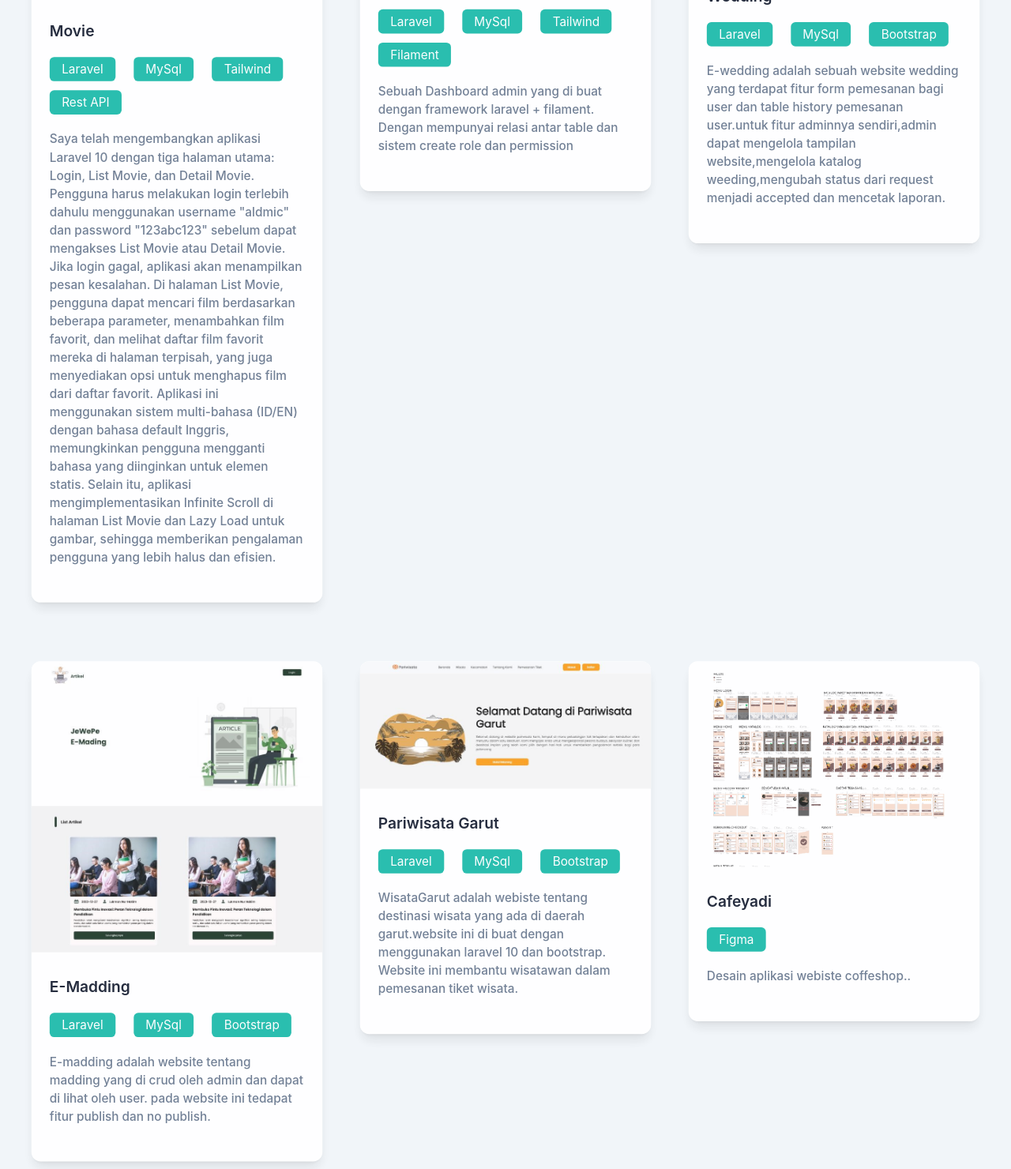
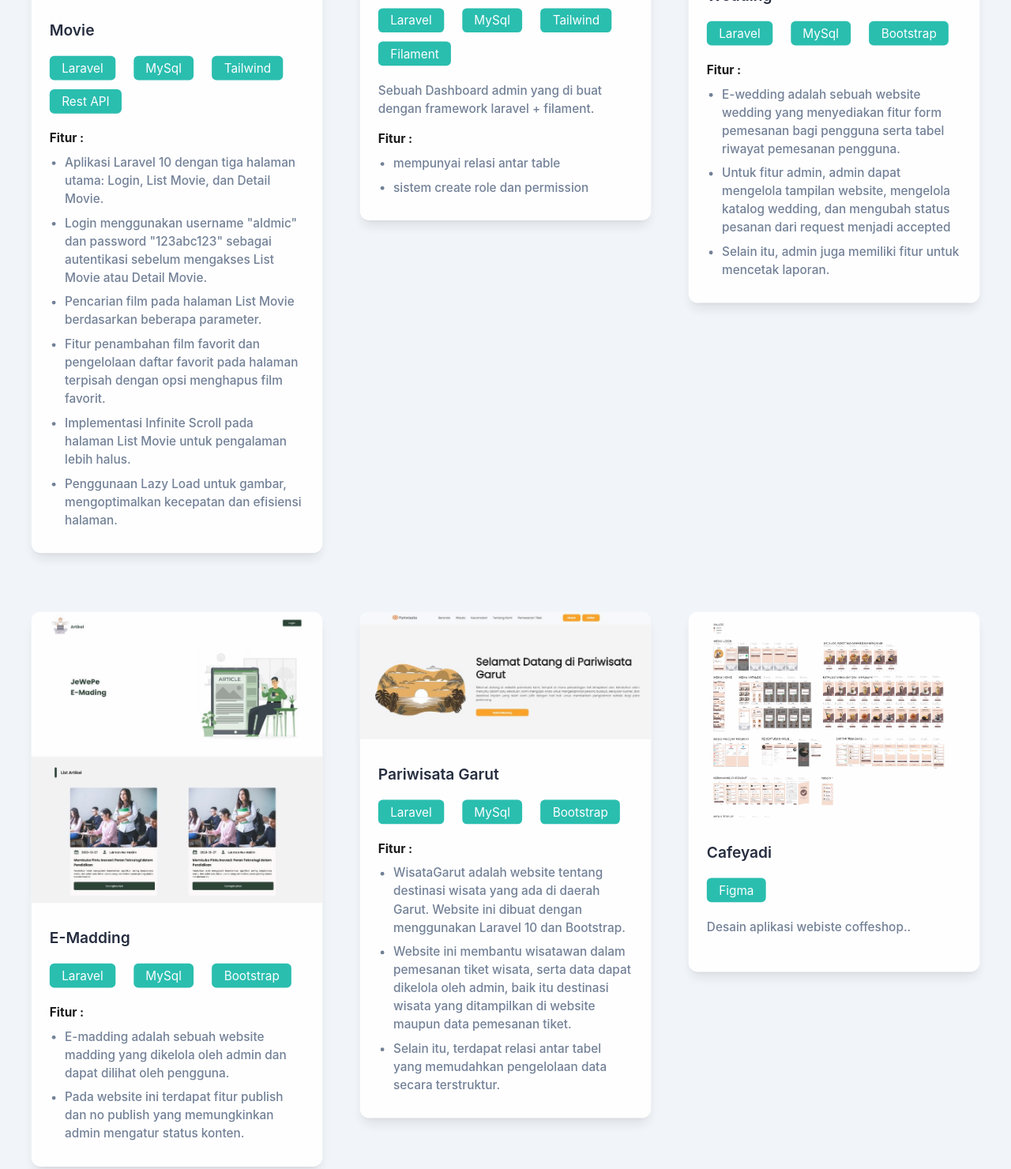
Before and after one commit to Lukmannn12/MyPortofolio, a website: page index.html in a window 1280 px wide. Shown: the part 2620-4100 px from the top of the page at 79% size. Drawn offline with nearby package versions, Linux system fonts and the light colour scheme.

Commit message:
Menambahkan skill

```diff
--- a/index.html
+++ b/index.html
@@ -194,6 +194,9 @@
                     <img class="max-w-[120px] mx-4 py-4 grayscale opacity-60
                     transition hover:grayscale-0 hover:opacity-100 lg:mx-6 xl:mx-8"
                     src="image/nextjs.svg" alt="Next js">
+                    <img class="max-w-[120px] mx-4 py-4 grayscale opacity-60
+                    transition hover:grayscale-0 hover:opacity-100 lg:mx-6 xl:mx-8"
+                    src="image/vite-svgrepo-com.svg" alt="Vite js">
                 </div>
             </div>
         </div>
@@ -231,9 +234,16 @@
                             <h4 class="text-base text-white py-1 px-4
                             bg-primary rounded-md mr-3">Rest API</h4>
                             </div>
-                            <p class="font-medium text-base mb-4 text-secondary ">Saya telah mengembangkan aplikasi Laravel 10 dengan tiga halaman utama:
-                                Login, List Movie, dan Detail Movie. Pengguna harus melakukan login terlebih dahulu menggunakan username "aldmic" dan password "123abc123" sebelum dapat mengakses List Movie atau Detail Movie. Jika login gagal, aplikasi akan menampilkan pesan kesalahan. Di halaman List Movie, pengguna dapat mencari film berdasarkan beberapa parameter, menambahkan film favorit, dan melihat daftar film favorit mereka di halaman terpisah, yang juga menyediakan opsi untuk menghapus film dari daftar favorit. Aplikasi ini menggunakan sistem multi-bahasa (ID/EN) dengan bahasa default Inggris, memungkinkan pengguna mengganti bahasa yang diinginkan untuk elemen statis. Selain itu, aplikasi mengimplementasikan Infinite Scroll di halaman List Movie dan Lazy Load untuk gambar,
-                                 sehingga memberikan pengalaman pengguna yang lebih halus dan efisien.</p>
+                            <h2 class="font-bold">Fitur : </h2>
+                            <ul class="list-disc font-medium text-secondary ml-5 mt-2">
+                                <li class="mt-2">Aplikasi Laravel 10 dengan tiga halaman utama: Login, List Movie, dan Detail Movie.</li>
+                                <li class="mt-2">Login menggunakan username "aldmic" dan password "123abc123" sebagai autentikasi sebelum mengakses List Movie atau Detail Movie.</li>
+                                <li class="mt-2">Pencarian film pada halaman List Movie berdasarkan beberapa parameter.</li>
+                                <li class="mt-2">Fitur penambahan film favorit dan pengelolaan daftar favorit pada halaman terpisah dengan opsi menghapus film favorit.</li>
+                                <li class="mt-2">Implementasi Infinite Scroll pada halaman List Movie untuk pengalaman lebih halus.</li>
+                                <li class="mt-2">Penggunaan Lazy Load untuk gambar, mengoptimalkan kecepatan dan efisiensi halaman.</li>
+                              </ul>
+                            </ul>
                         </div>
                     </div>
                 </div>
@@ -253,8 +263,13 @@
                             <h4 class="text-base text-white py-1 px-4
                             bg-primary rounded-md mr-3">Filament</h4>
                             </div>
-                            <p class="font-medium text-base mb-4 text-secondary ">Sebuah Dashboard admin yang di buat dengan framework laravel + filament.
-                                 Dengan mempunyai relasi antar table dan sistem create role dan permission</p>
+                            <p class="font-medium text-base mb-4 text-secondary ">Sebuah Dashboard admin yang di buat dengan framework laravel + filament.</p>
+                            <h2 class="font-bold">Fitur : </h2>
+                            <ul class="list-disc font-medium text-secondary ml-5 mt-2">
+                                <li class="mt-2">mempunyai relasi antar table</li>
+                                <li class="mt-2"> sistem create role dan permission</li>
+                              </ul>
+                            </ul>
                         </div>
                     </div>
                 </div>
@@ -272,8 +287,13 @@
                                 <h4 class="text-base text-white py-1 px-4
                             bg-primary rounded-md mr-3">Bootstrap</h4>
                             </div>
-                            <p class="font-medium text-base mb-4 text-secondary">E-wedding adalah sebuah website wedding yang terdapat fitur form pemesanan bagi user dan table history pemesanan user.untuk fitur adminnya sendiri,admin dapat mengelola tampilan website,mengelola katalog weeding,mengubah status dari request menjadi accepted dan mencetak laporan.
-                            </p>
+                            <h2 class="font-bold">Fitur : </h2>
+                            <ul class="list-disc font-medium text-secondary ml-5 mt-2">
+                                <li class="mt-2"> E-wedding adalah sebuah website wedding yang menyediakan fitur form pemesanan bagi pengguna serta tabel riwayat pemesanan pengguna.</li>
+                                <li class="mt-2">Untuk fitur admin, admin dapat mengelola tampilan website, mengelola katalog wedding, dan mengubah status pesanan dari request menjadi accepted</li>
+                                <li class="mt-2">Selain itu, admin juga memiliki fitur untuk mencetak laporan.</li>
+                              </ul>
+                            </ul>
                         </div>
                     </div>
                 </div>
@@ -291,8 +311,12 @@
                                 <h4 class="text-base text-white py-1 px-4
                             bg-primary rounded-md mr-3">Bootstrap</h4>
                             </div>
-                            <p class="font-medium text-base mb-4 text-secondary ">E-madding adalah website tentang madding yang di crud oleh admin dan dapat di lihat oleh user.
-                                 pada website ini tedapat fitur publish dan no publish.</p>
+                            <h2 class="font-bold">Fitur : </h2>
+                            <ul class="list-disc font-medium text-secondary ml-5 mt-2">
+                                <li class="mt-2"> E-madding adalah sebuah website madding yang dikelola oleh admin dan dapat dilihat oleh pengguna.</li>
+                                <li class="mt-2">Pada website ini terdapat fitur publish dan no publish yang memungkinkan admin mengatur status konten.</li>
+                              </ul>
+                            </ul>
                         </div>
                     </div>
                 </div>
@@ -310,8 +334,13 @@
                                 <h4 class="text-base text-white py-1 px-4
                             bg-primary rounded-md mr-3">Bootstrap</h4>
                             </div>
-                            <p class="font-medium text-base mb-4 text-secondary ">WisataGarut adalah webiste tentang destinasi wisata yang ada di daerah garut.website ini di buat dengan menggunakan laravel 10 dan bootstrap.
-                                Website ini membantu wisatawan dalam pemesanan tiket wisata.</p>
+                            <h2 class="font-bold">Fitur : </h2>
+                            <ul class="list-disc font-medium text-secondary ml-5 mt-2">
+                                <li class="mt-2">WisataGarut adalah website tentang destinasi wisata yang ada di daerah Garut. Website ini dibuat dengan menggunakan Laravel 10 dan Bootstrap. </li>
+                                <li class="mt-2"> Website ini membantu wisatawan dalam pemesanan tiket wisata, serta data dapat dikelola oleh admin, baik itu destinasi wisata yang ditampilkan di website maupun data pemesanan tiket.</li>
+                                <li class="mt-2"> Selain itu, terdapat relasi antar tabel yang memudahkan pengelolaan data secara terstruktur.</li>
+                            </ul>
+                            </ul>
                         </div>
                     </div>
                 </div>
@@ -404,7 +433,7 @@
      <!-- end sertifikat -->
 
     <!-- contact -->
-    <section id="contact" class="pt-36 pb-32" data-aos="zoom-in" data-aos-duration="1700" data-aos-delay="3000">
+    <section id="contact" class="pt-36 pb-32">
         <div class="w-full px-4">
             <div class="container">
                 <div class="w-full px-4">
```
Also changed, not shown: image/vite-svgrepo-com.svg (added), src/output.css.
